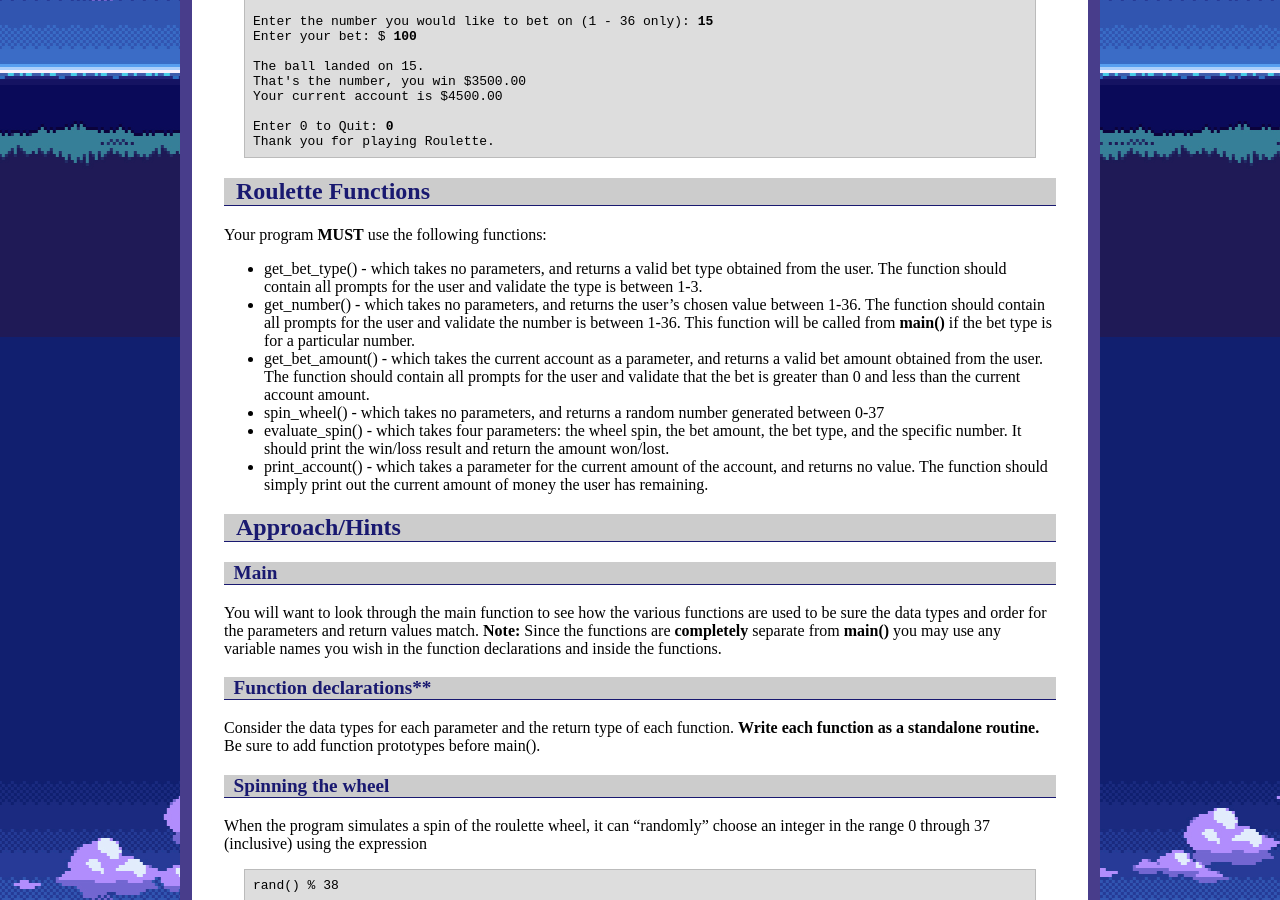
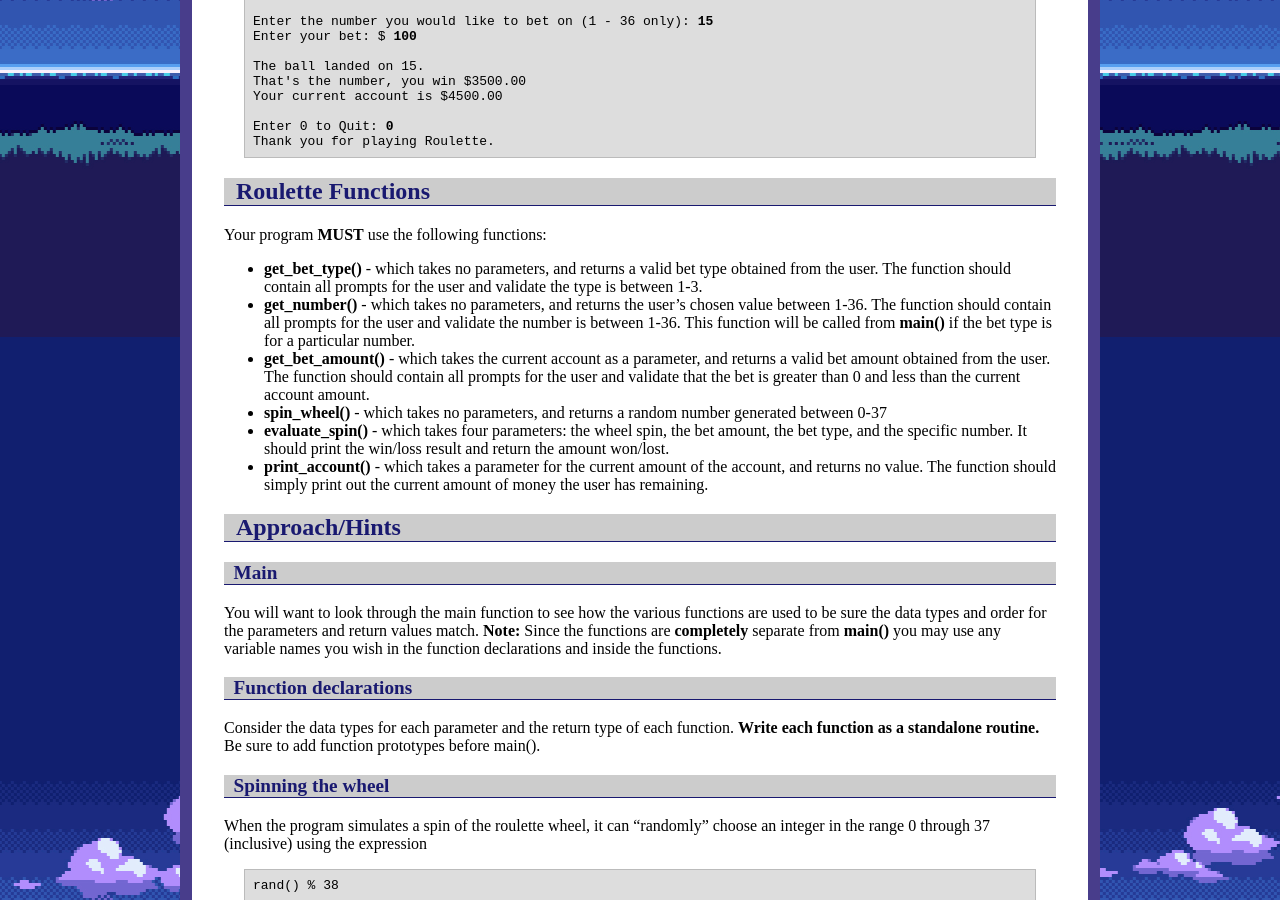
Before and after one commit to ycpcs/cs101-fall2023, a Jekyll site: the page built from assign/assign04.md, in a window 1280 px wide and 900 px high, scrolled down 1463 px. Built offline with Jekyll 4.4.1, drawn with Linux system fonts in a browser that asks for light colours.

```diff
--- a/assign/assign04.md
+++ b/assign/assign04.md
@@ -99,12 +99,12 @@ Thank you for playing Roulette.
 
 Your program **MUST** use the following functions:
 
--   get_bet_type() - which takes no parameters, and returns a valid bet type obtained from the user. The function should contain all prompts for the user and validate the type is between 1-3.
--   get_number() - which takes no parameters, and returns the user's chosen value between 1-36. The function should contain all prompts for the user and validate the number is between 1-36. This function will be called from **main()** if the bet type is for a particular number.
--   get_bet_amount() - which takes the current account as a parameter, and returns a valid bet amount obtained from the user. The function should contain all prompts for the user and validate that the bet is greater than 0 and less than the current account amount.
--   spin_wheel() - which takes no parameters, and returns a random number generated between 0-37
--   evaluate_spin() - which takes four parameters: the wheel spin, the bet amount, the bet type, and the specific number. It should print the win/loss result and return the amount won/lost.
--   print_account() - which takes a parameter for the current amount of the account, and returns no value. The function should simply print out the current amount of money the user has remaining.
+-   **get_bet_type()** - which takes no parameters, and returns a valid bet type obtained from the user. The function should contain all prompts for the user and validate the type is between 1-3.
+-   **get_number()** - which takes no parameters, and returns the user's chosen value between 1-36. The function should contain all prompts for the user and validate the number is between 1-36. This function will be called from **main()** if the bet type is for a particular number.
+-   **get_bet_amount()** - which takes the current account as a parameter, and returns a valid bet amount obtained from the user. The function should contain all prompts for the user and validate that the bet is greater than 0 and less than the current account amount.
+-   **spin_wheel()** - which takes no parameters, and returns a random number generated between 0-37
+-   **evaluate_spin()** - which takes four parameters: the wheel spin, the bet amount, the bet type, and the specific number. It should print the win/loss result and return the amount won/lost.
+-   **print_account()** - which takes a parameter for the current amount of the account, and returns no value. The function should simply print out the current amount of money the user has remaining.
 
 ## Approach/Hints
 
@@ -112,7 +112,7 @@ Your program **MUST** use the following functions:
 
 You will want to look through the main function to see how the various functions are used to be sure the data types and order for the parameters and return values match. **Note:** Since the functions are **completely** separate from **main()** you may use any variable names you wish in the function declarations and inside the functions.
 
-### Function declarations**
+### Function declarations
 
 Consider the data types for each parameter and the return type of each function. **Write each function as a standalone routine.** Be sure to add function prototypes before main().
 
```
Also changed, not shown: assign/index.md (+1 -0 lines), index.md (+1 -0 lines).
